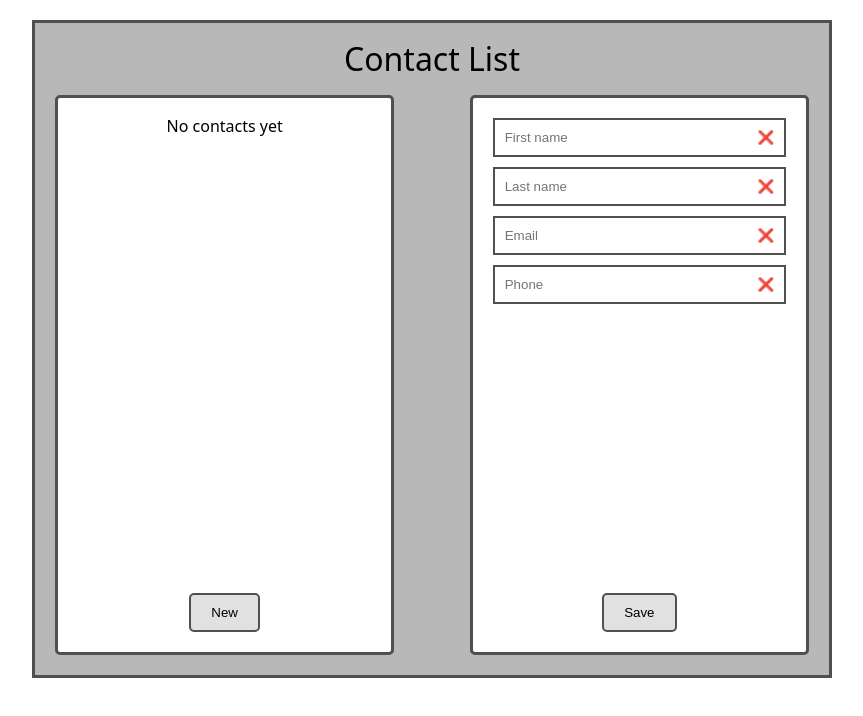
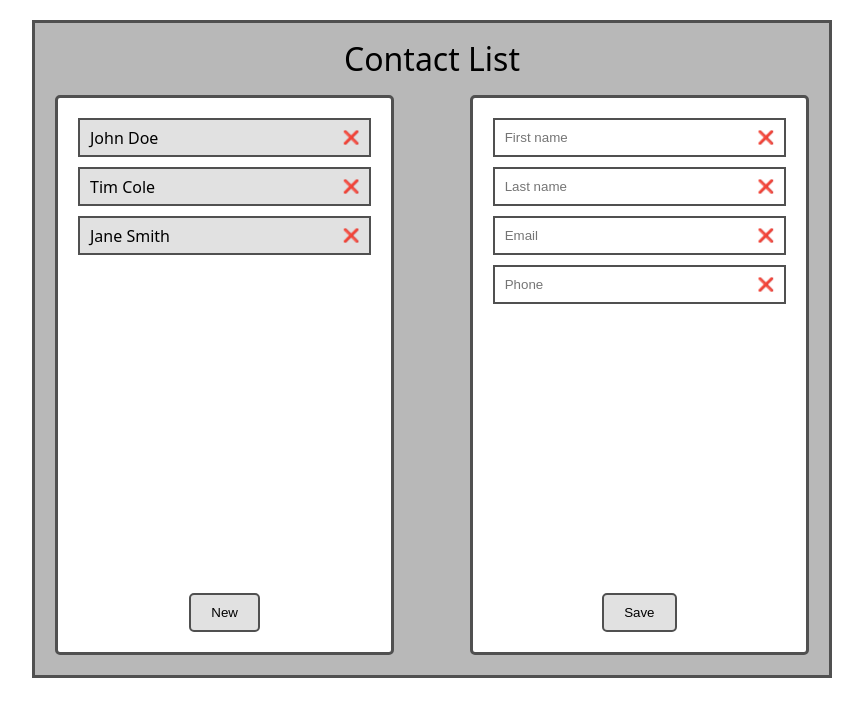
Before and after one commit to ziukoff1985/freshcode-react-hw-04-contact-list-functional-with-axios, a React (Vite) app: page / in a window 1280 px wide. Shown: the top 716 px of the page, without its empty margins (208-1071 px from the left). Built offline with nearby package versions, Linux system fonts and the light colour scheme; data requests are answered from the project's data file.

Commit message:
Refactoring useEffect in App: add get contacts from json-server

```diff
--- a/db.json
+++ b/db.json
@@ -24,7 +24,7 @@
         {
             "id": "2",
             "firstName": "Tim",
-            "lastName": "Sanderson",
+            "lastName": "Cole",
             "email": "t@t.com",
             "phone": "321321321"
         },
--- a/src/App.jsx
+++ b/src/App.jsx
@@ -1,5 +1,6 @@
 import { useEffect, useState } from 'react';
 import { nanoid } from 'nanoid';
+import api from './api/contacts-service';
 
 import ContactList from './components/ContactList/ContactList';
 import ContactForm from './components/ContactForm/ContactForm';
@@ -9,16 +10,26 @@ function App() {
     const [contacts, setContacts] = useState([]);
     const [contactForEdit, setContactForEdit] = useState(createEmptyContact);
 
-    useEffect(getDataFromLocalStorage, []);
+    useEffect(() => {
+        api.get('/').then(({ data }) => {
+            if (!data) {
+                setContacts([]);
+            } else {
+                setContacts(data);
+            }
+        });
+    }, []);
 
-    function getDataFromLocalStorage() {
-        const savedData = JSON.parse(localStorage.getItem('contacts'));
-        if (!savedData) {
-            setContacts([]);
-        } else {
-            setContacts([...savedData]);
-        }
-    }
+    // useEffect(getDataFromLocalStorage, []);
+
+    // function getDataFromLocalStorage() {
+    //     const savedData = JSON.parse(localStorage.getItem('contacts'));
+    //     if (!savedData) {
+    //         setContacts([]);
+    //     } else {
+    //         setContacts([...savedData]);
+    //     }
+    // }
 
     function createEmptyContact() {
         return {
--- a/src/api/contacts-service.js
+++ b/src/api/contacts-service.js
@@ -0,0 +1,8 @@
+import axios from 'axios';
+
+export default axios.create({
+    baseURL: 'http://localhost:5001/contacts',
+    headers: {
+        'Content-Type': 'application/json',
+    },
+});
```
